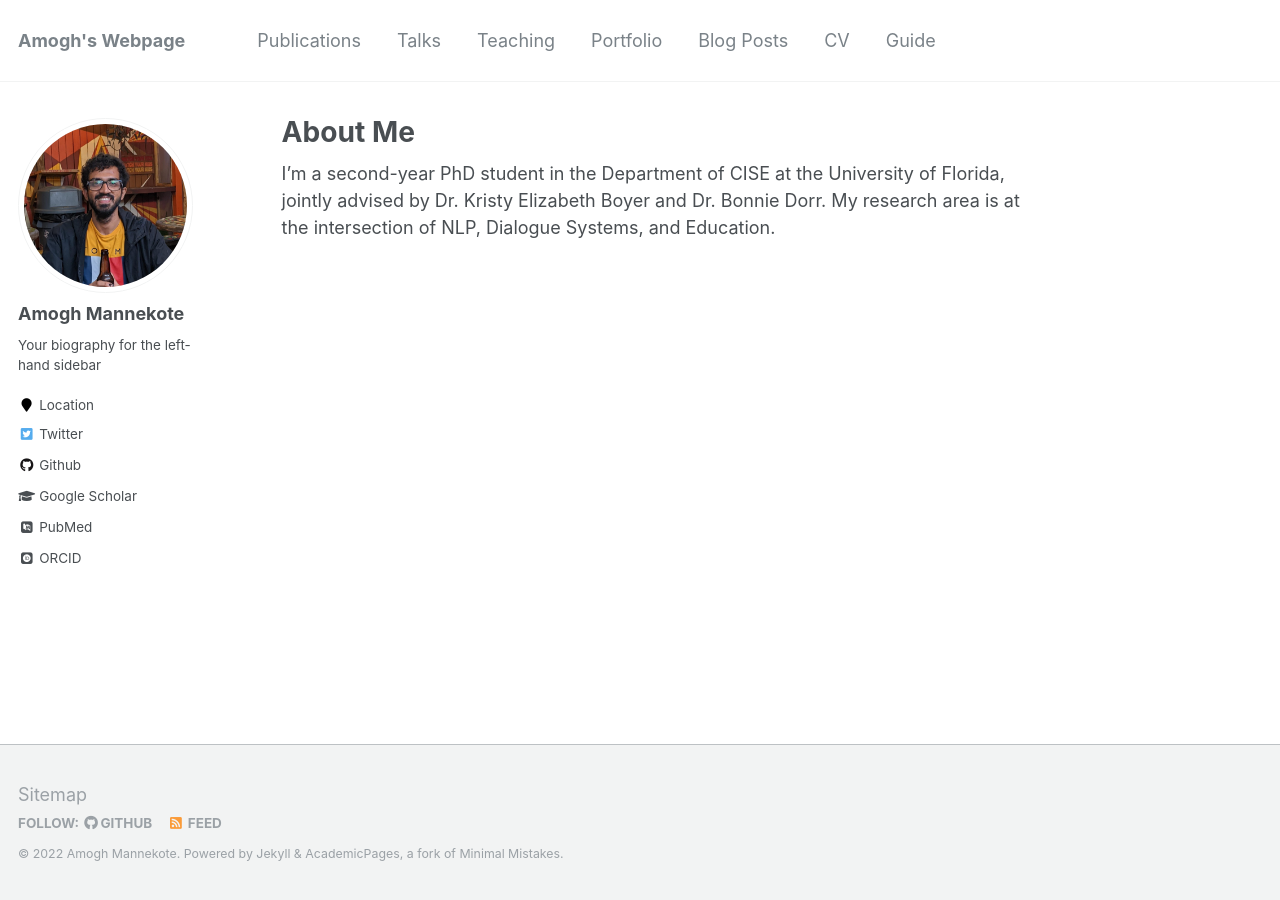
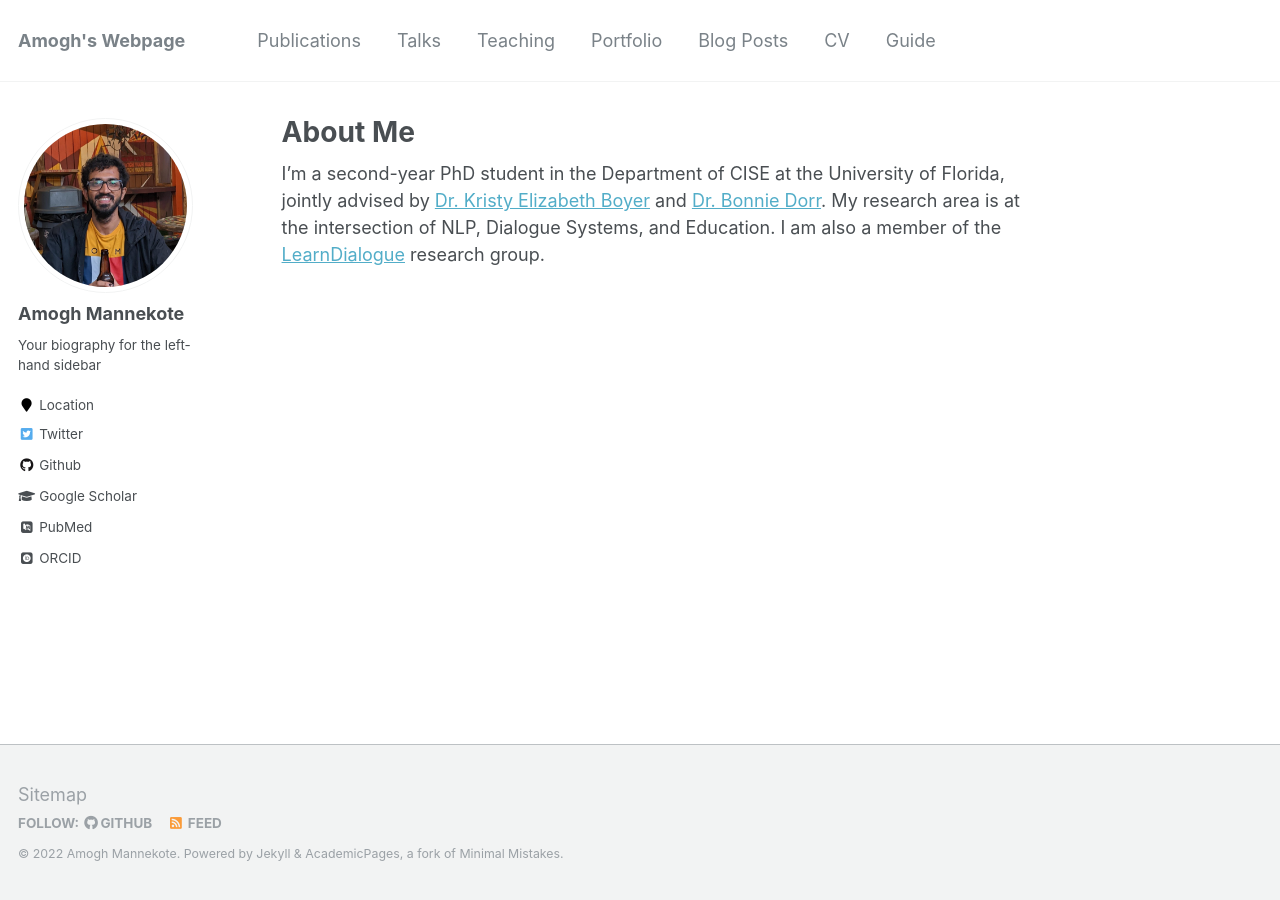
Before and after one commit to msamogh/msamogh.github.io, a Jekyll site: the page built from _pages/about.md, in a window 1280 px wide. Built offline with Jekyll 4.4.1, drawn with Linux system fonts in a browser that asks for light colours; some web fonts are replaced.

Commit message:
add links

```diff
--- a/_pages/about.md
+++ b/_pages/about.md
@@ -8,7 +8,7 @@ redirect_from:
   - /about.html
 ---
 
-I'm a second-year PhD student in the Department of CISE at the University of Florida, jointly advised by Dr. Kristy Elizabeth Boyer and Dr. Bonnie Dorr. My research area is at the intersection of NLP, Dialogue Systems, and Education.
+I'm a second-year PhD student in the Department of CISE at the University of Florida, jointly advised by [Dr. Kristy Elizabeth Boyer](http://learndialogue.org/person.php?id=keboyer) and [Dr. Bonnie Dorr](https://www.cise.ufl.edu/~bonniejdorr/). My research area is at the intersection of NLP, Dialogue Systems, and Education. I am also a member of the [LearnDialogue](http://learndialogue.org/) research group.
 
 <!--
 A data-driven personal website
```
Also changed, not shown: 2 other files.
